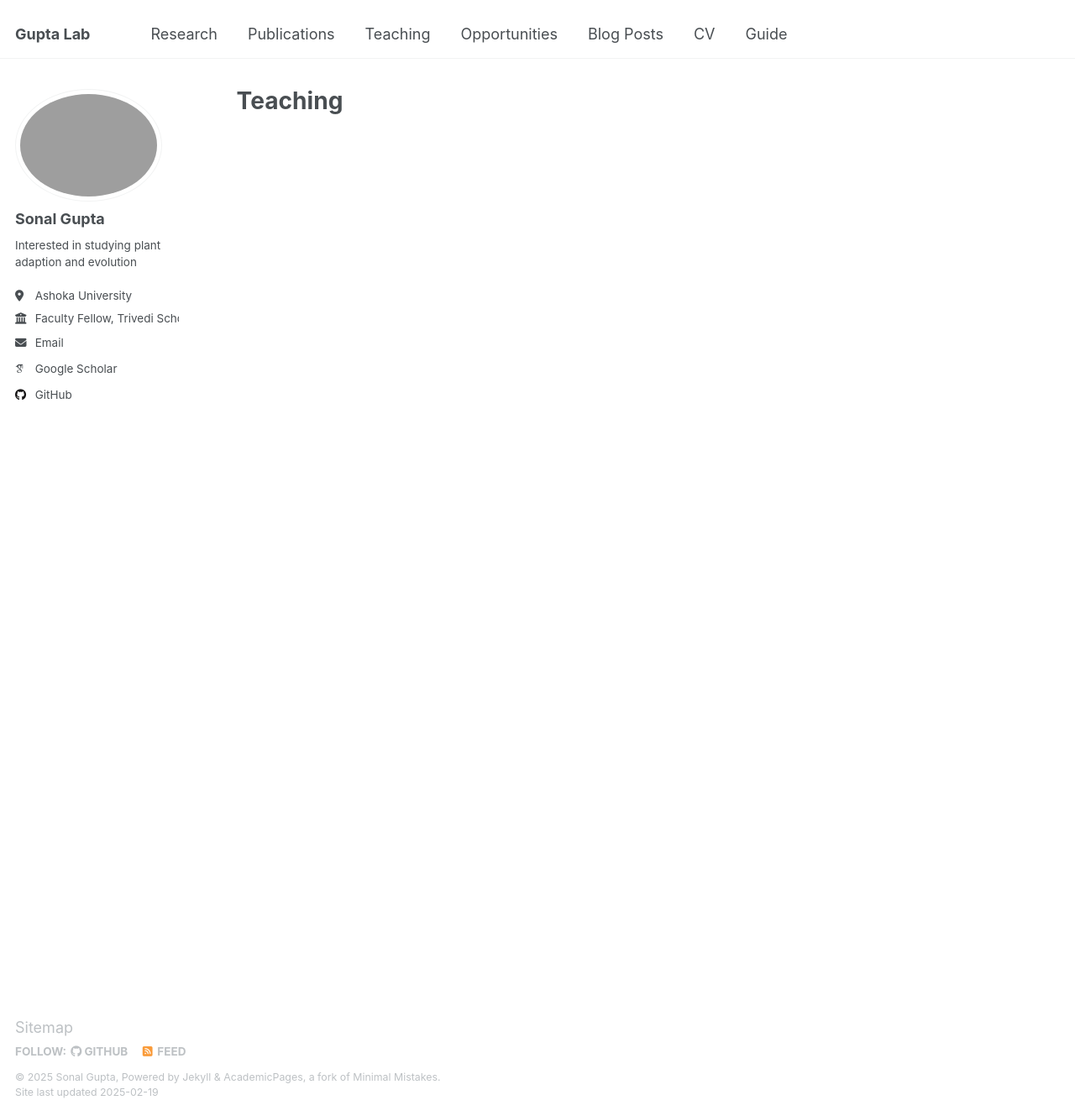
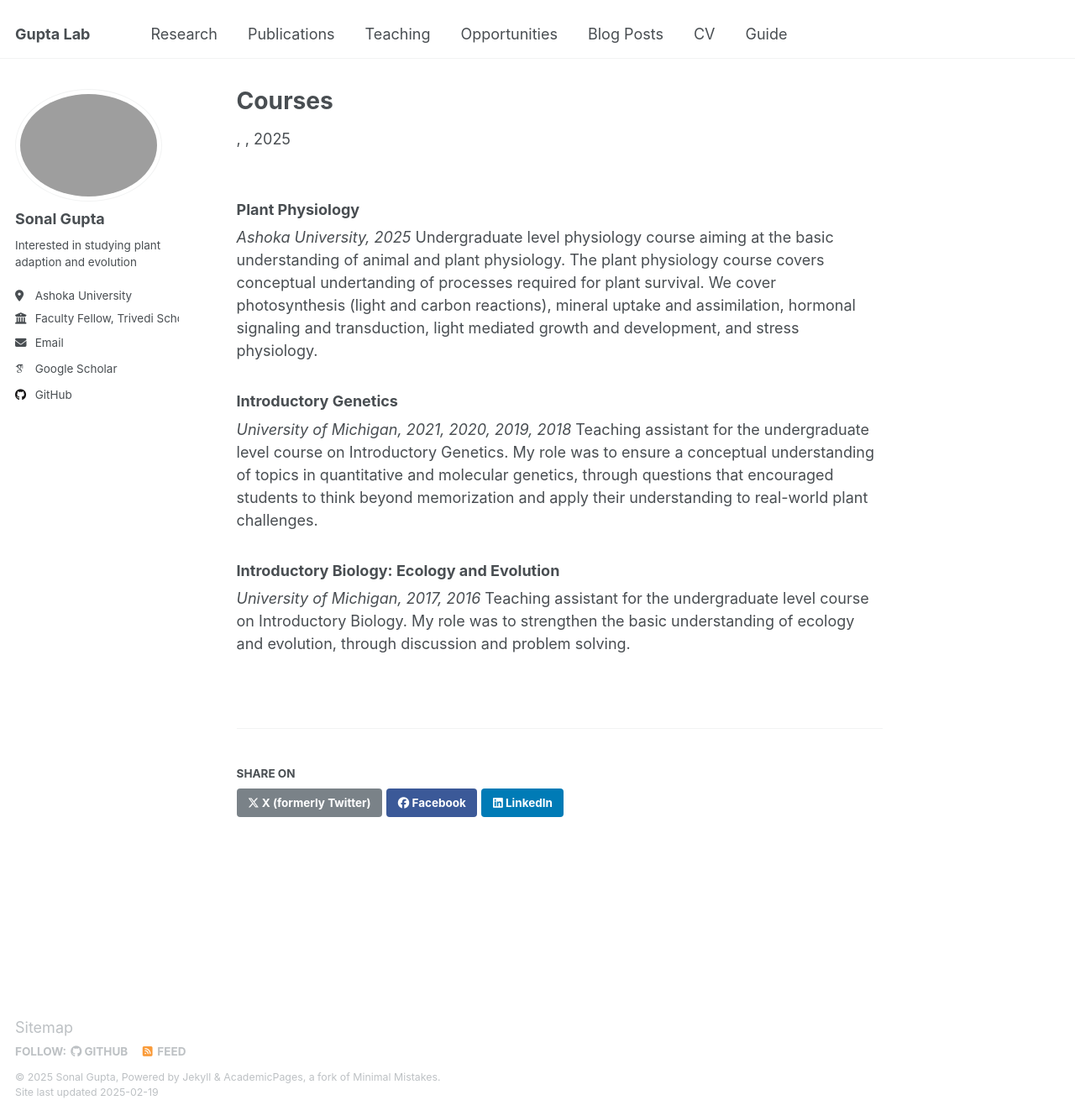
Before and after one commit to gupta-plantgenevo/gupta-plantgenevo.github.io, a Jekyll site: the page built from _teaching/Teaching.md, in a window 1280 px wide and 1329 px high. Shown: the whole window at 84% size. Built offline with Jekyll 4.4.1, drawn with Linux system fonts in a browser that asks for light colours; some web fonts are replaced; a file with an impossible date is left out; part of the change alters nothing that is shown.

Commit message:
Update Teaching.md

```diff
--- a/_teaching/Teaching.md
+++ b/_teaching/Teaching.md
@@ -1,8 +1,6 @@
 ---
-layout: single
-title: Courses
+title: "Courses"
 permalink: /teaching/
-date:
 ---
 
 
```
